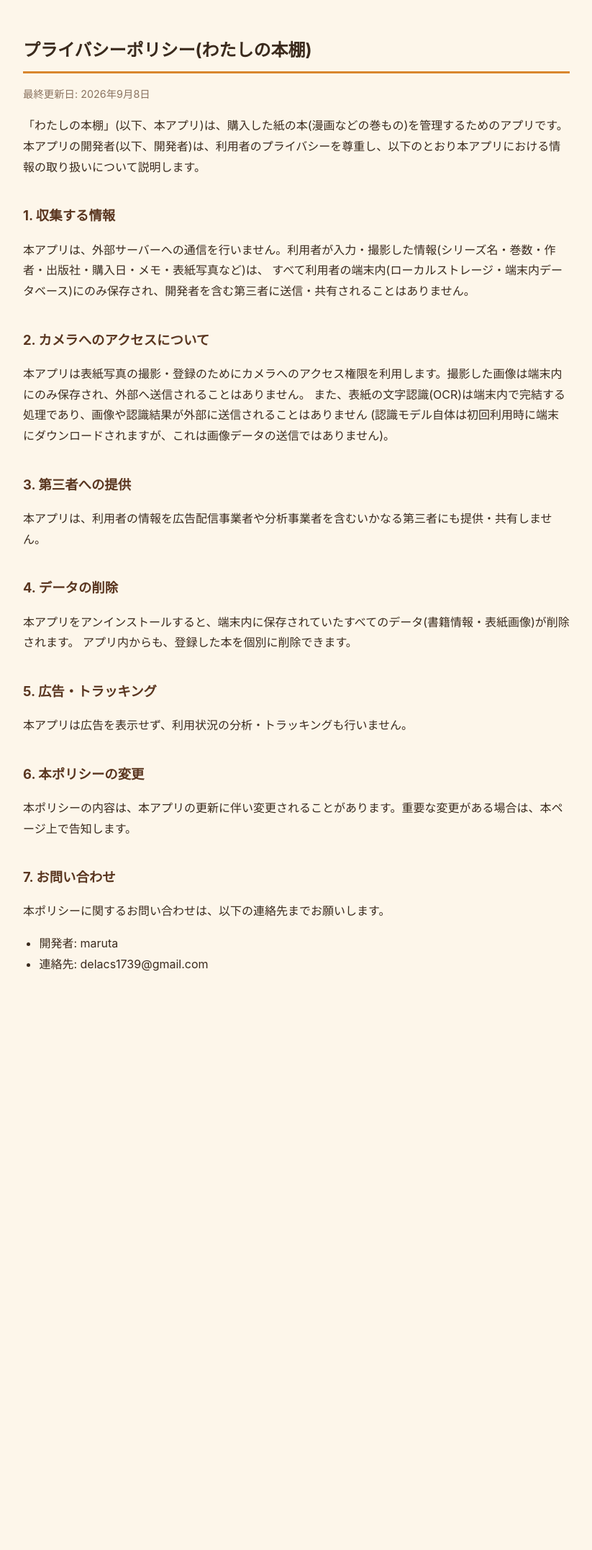
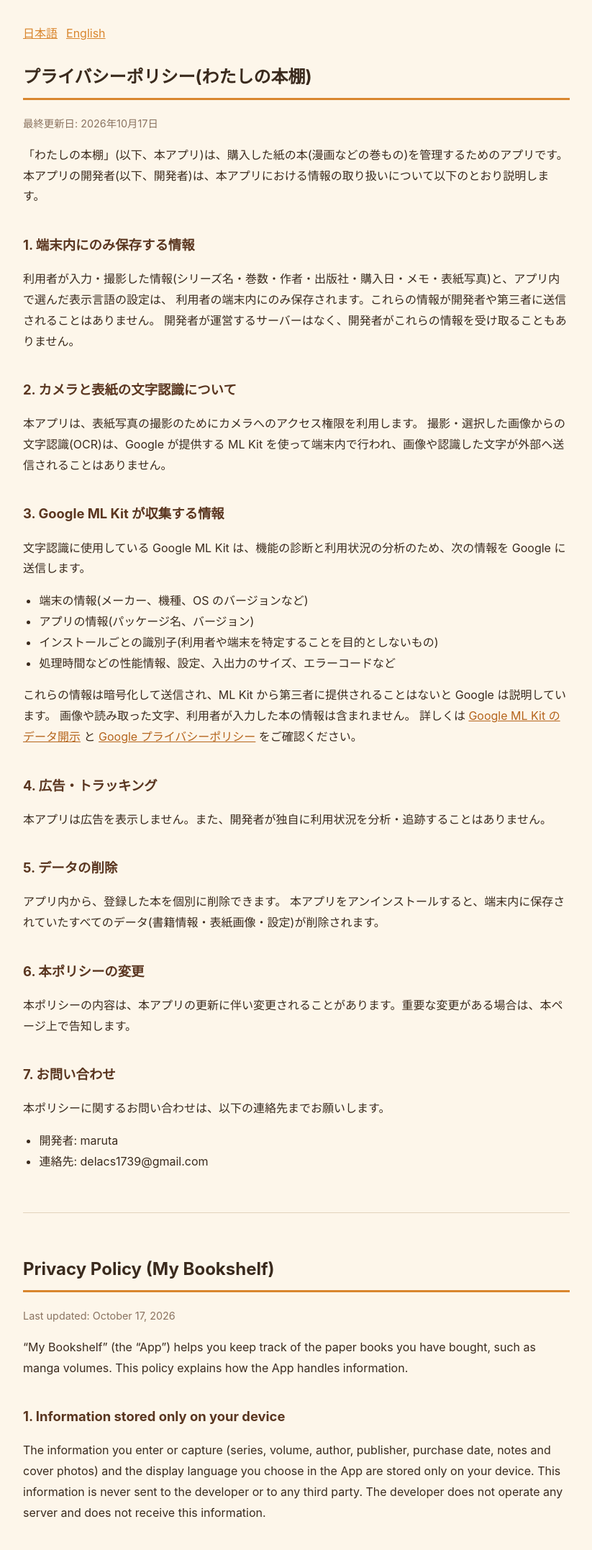
Before and after one commit to bonuxn/privacy, a plain HTML site: page bookshelf/index.html in a window 1280 px wide. Shown: the top 2153 px of the page at 72% size, without its empty margins (228-1051 px from the left). Before the commit the page ends 1450 px from the top, so only its background shows below. Drawn offline with Linux system fonts and the light colour scheme.

Commit message:
わたしの本棚のポリシーに英語版とGoogle ML Kitの送信情報を追記
ML Kitが診断・利用状況の分析のため端末やアプリの情報をGoogleへ送信することを明記し、
「外部へ一切送信しない」という不正確な記述を改めた。日本語と英語を1ページにまとめた。

Co-Authored-By: Claude Opus 5.5 <noreply@anthropic.com>

```diff
--- a/bookshelf/index.html
+++ b/bookshelf/index.html
@@ -3,49 +3,70 @@
 <head>
 <meta charset="UTF-8">
 <meta name="viewport" content="width=device-width, initial-scale=1.0">
-<title>プライバシーポリシー | わたしの本棚</title>
+<title>プライバシーポリシー / Privacy Policy | わたしの本棚 (My Bookshelf)</title>
 <style>
   body { font-family: -apple-system, BlinkMacSystemFont, "Hiragino Sans", "Yu Gothic", sans-serif; line-height: 1.8; max-width: 760px; margin: 0 auto; padding: 32px 20px 80px; color: #3A2A1D; background: #FDF6EA; }
   h1 { font-size: 1.5rem; border-bottom: 3px solid #D9862E; padding-bottom: 8px; }
   h2 { font-size: 1.15rem; margin-top: 2em; color: #5A3620; }
   .updated { color: #8A7360; font-size: 0.9rem; }
+  .lang { margin: 0 0 24px; }
+  .lang a { color: #D9862E; margin-right: 12px; }
   ul { padding-left: 1.4em; }
+  a { color: #B5651D; }
+  hr { border: none; border-top: 1px solid #E2D3BC; margin: 56px 0; }
 </style>
 </head>
 <body>
 
+<p class="lang"><a href="#ja">日本語</a><a href="#en">English</a></p>
+
+<section id="ja" lang="ja">
 <h1>プライバシーポリシー(わたしの本棚)</h1>
-<p class="updated">最終更新日: 2026年9月8日</p>
+<p class="updated">最終更新日: 2026年10月17日</p>
 
 <p>
 「わたしの本棚」(以下、本アプリ)は、購入した紙の本(漫画などの巻もの)を管理するためのアプリです。
-本アプリの開発者(以下、開発者)は、利用者のプライバシーを尊重し、以下のとおり本アプリにおける情報の取り扱いについて説明します。
+本アプリの開発者(以下、開発者)は、本アプリにおける情報の取り扱いについて以下のとおり説明します。
 </p>
 
-<h2>1. 収集する情報</h2>
+<h2>1. 端末内にのみ保存する情報</h2>
 <p>
-本アプリは、外部サーバーへの通信を行いません。利用者が入力・撮影した情報(シリーズ名・巻数・作者・出版社・購入日・メモ・表紙写真など)は、
-すべて利用者の端末内(ローカルストレージ・端末内データベース)にのみ保存され、開発者を含む第三者に送信・共有されることはありません。
+利用者が入力・撮影した情報(シリーズ名・巻数・作者・出版社・購入日・メモ・表紙写真)と、アプリ内で選んだ表示言語の設定は、
+利用者の端末内にのみ保存されます。これらの情報が開発者や第三者に送信されることはありません。
+開発者が運営するサーバーはなく、開発者がこれらの情報を受け取ることもありません。
 </p>
 
-<h2>2. カメラへのアクセスについて</h2>
+<h2>2. カメラと表紙の文字認識について</h2>
 <p>
-本アプリは表紙写真の撮影・登録のためにカメラへのアクセス権限を利用します。撮影した画像は端末内にのみ保存され、外部へ送信されることはありません。
-また、表紙の文字認識(OCR)は端末内で完結する処理であり、画像や認識結果が外部に送信されることはありません
-(認識モデル自体は初回利用時に端末にダウンロードされますが、これは画像データの送信ではありません)。
+本アプリは、表紙写真の撮影のためにカメラへのアクセス権限を利用します。
+撮影・選択した画像からの文字認識(OCR)は、Google が提供する ML Kit を使って端末内で行われ、画像や認識した文字が外部へ送信されることはありません。
 </p>
 
-<h2>3. 第三者への提供</h2>
-<p>本アプリは、利用者の情報を広告配信事業者や分析事業者を含むいかなる第三者にも提供・共有しません。</p>
-
-<h2>4. データの削除</h2>
+<h2>3. Google ML Kit が収集する情報</h2>
 <p>
-本アプリをアンインストールすると、端末内に保存されていたすべてのデータ(書籍情報・表紙画像)が削除されます。
-アプリ内からも、登録した本を個別に削除できます。
+文字認識に使用している Google ML Kit は、機能の診断と利用状況の分析のため、次の情報を Google に送信します。
+</p>
+<ul>
+  <li>端末の情報(メーカー、機種、OS のバージョンなど)</li>
+  <li>アプリの情報(パッケージ名、バージョン)</li>
+  <li>インストールごとの識別子(利用者や端末を特定することを目的としないもの)</li>
+  <li>処理時間などの性能情報、設定、入出力のサイズ、エラーコードなど</li>
+</ul>
+<p>
+これらの情報は暗号化して送信され、ML Kit から第三者に提供されることはないと Google は説明しています。
+画像や読み取った文字、利用者が入力した本の情報は含まれません。
+詳しくは <a href="https://developers.google.com/ml-kit/android-data-disclosure">Google ML Kit のデータ開示</a> と
+<a href="https://policies.google.com/privacy">Google プライバシーポリシー</a> をご確認ください。
 </p>
 
-<h2>5. 広告・トラッキング</h2>
-<p>本アプリは広告を表示せず、利用状況の分析・トラッキングも行いません。</p>
+<h2>4. 広告・トラッキング</h2>
+<p>本アプリは広告を表示しません。また、開発者が独自に利用状況を分析・追跡することはありません。</p>
+
+<h2>5. データの削除</h2>
+<p>
+アプリ内から、登録した本を個別に削除できます。
+本アプリをアンインストールすると、端末内に保存されていたすべてのデータ(書籍情報・表紙画像・設定)が削除されます。
+</p>
 
 <h2>6. 本ポリシーの変更</h2>
 <p>本ポリシーの内容は、本アプリの更新に伴い変更されることがあります。重要な変更がある場合は、本ページ上で告知します。</p>
@@ -56,6 +77,70 @@
   <li>開発者: maruta</li>
   <li>連絡先: delacs1739@gmail.com</li>
 </ul>
+</section>
+
+<hr>
+
+<section id="en" lang="en">
+<h1>Privacy Policy (My Bookshelf)</h1>
+<p class="updated">Last updated: October 17, 2026</p>
+
+<p>
+“My Bookshelf” (the “App”) helps you keep track of the paper books you have bought, such as manga volumes.
+This policy explains how the App handles information.
+</p>
+
+<h2>1. Information stored only on your device</h2>
+<p>
+The information you enter or capture (series, volume, author, publisher, purchase date, notes and cover photos)
+and the display language you choose in the App are stored only on your device.
+This information is never sent to the developer or to any third party.
+The developer does not operate any server and does not receive this information.
+</p>
+
+<h2>2. Camera and cover text recognition</h2>
+<p>
+The App uses the camera permission so you can photograph book covers.
+Text recognition (OCR) on the photos you take or select is performed on your device using Google ML Kit.
+The images and the recognized text are not sent anywhere.
+</p>
+
+<h2>3. Information collected by Google ML Kit</h2>
+<p>
+Google ML Kit, which the App uses for text recognition, sends the following information to Google for diagnostics and usage analytics:
+</p>
+<ul>
+  <li>Device information (manufacturer, model, OS version, etc.)</li>
+  <li>App information (package name and version)</li>
+  <li>Per-installation identifiers (not intended to identify a user or a physical device)</li>
+  <li>Performance metrics such as latency, API settings, input/output sizes and error codes</li>
+</ul>
+<p>
+Google states that this data is encrypted in transit and that ML Kit does not transfer it to third parties.
+It does not include your photos, the recognized text, or the book information you enter.
+For details, see <a href="https://developers.google.com/ml-kit/android-data-disclosure">Google ML Kit data disclosure</a>
+and the <a href="https://policies.google.com/privacy">Google Privacy Policy</a>.
+</p>
+
+<h2>4. Ads and tracking</h2>
+<p>The App does not show ads. The developer does not analyze or track how you use the App.</p>
+
+<h2>5. Deleting your data</h2>
+<p>
+You can delete individual books in the App.
+Uninstalling the App deletes all data stored on your device (book information, cover images and settings).
+</p>
+
+<h2>6. Changes to this policy</h2>
+<p>This policy may change when the App is updated. Important changes will be announced on this page.</p>
+
+<h2>7. Contact</h2>
+<p>If you have any questions about this policy, please contact:</p>
+<ul>
+  <li>Developer: maruta</li>
+  <li>Email: delacs1739@gmail.com</li>
+</ul>
+</section>
 
 </body>
 </html>
```
Also changed, not shown: index.html (+3 -3 lines).
